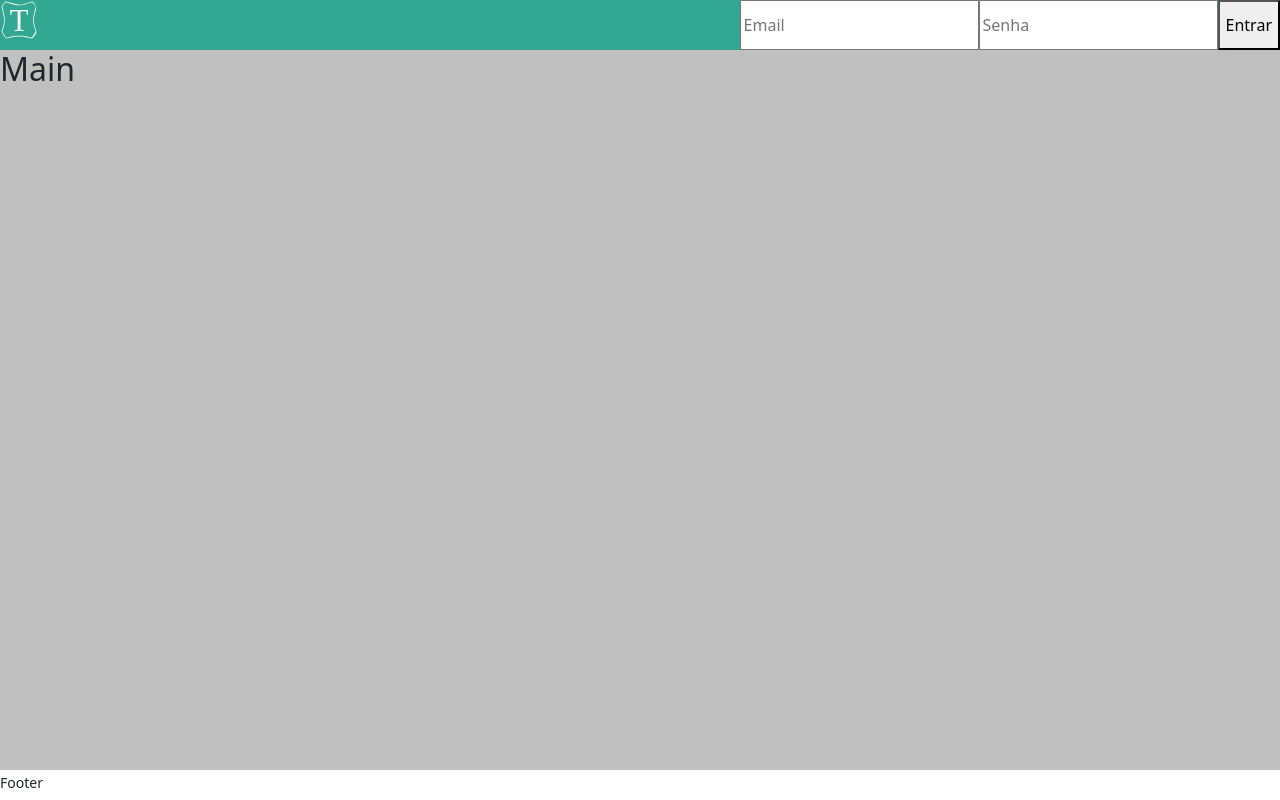
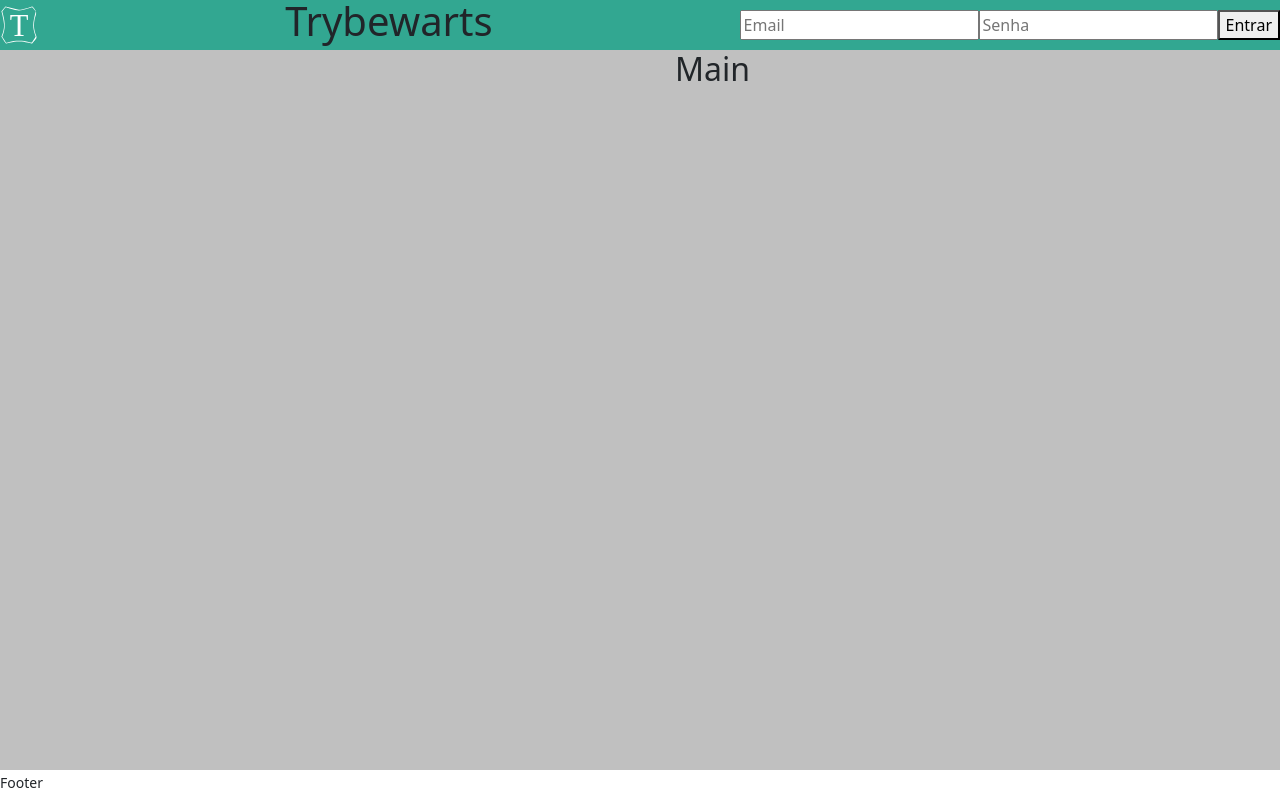
Before and after one commit to Thais-Gonzaga/sd-025-b-project-trybewarts, a website: page index.html in a window 1280 px wide. Drawn offline with nearby package versions, Linux system fonts and the light colour scheme.

Commit message:
Requisito 4, 5, 6

```diff
--- a/index.html
+++ b/index.html
@@ -15,6 +15,7 @@
    <body>
       <header class="header">
         <img class="trybewarts-header-logo" src="images/trybewarts-header-logo.svg" alt="" style="height: 40px;">
+        <h1 id="trybewarts-header-title">Trybewarts</h1>
         <form class="trybewarts-login" action="">
           <input type="email" name="email" id="email" placeholder="Email">
           <input type="password" name="password" id="senha" placeholder="Senha">
@@ -22,6 +23,7 @@
         </form>
       </header>
       <main>
+        <form action="" id="evaluation-form"></form>
         <section>
           <h2>Main</h2>
         </section>
--- a/style.css
+++ b/style.css
@@ -9,16 +9,24 @@ body {
   background-color: rgb(50, 167, 145);
   display: flex;
   justify-content: space-between;
+  align-items: center;
+  flex-flow: row nowrap;
 }
 
 .trybewarts-login {
   display: flex;
 }
 
-main {
+main , #evaluation-form {
   background-color: silver;
+  display: flex;
 }
 
 footer {
   background-color: white;
 }
+
+#evaluation-form {
+  width: 675px;
+  flex-direction: column;
+}
```
